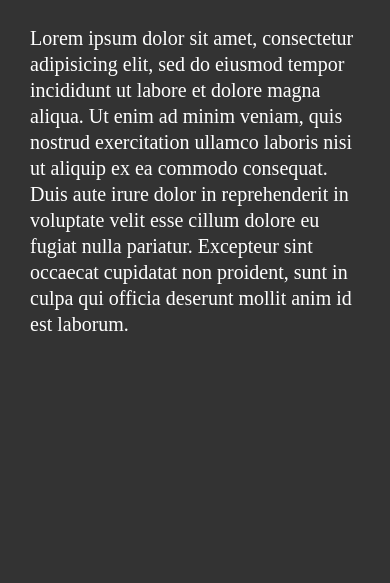
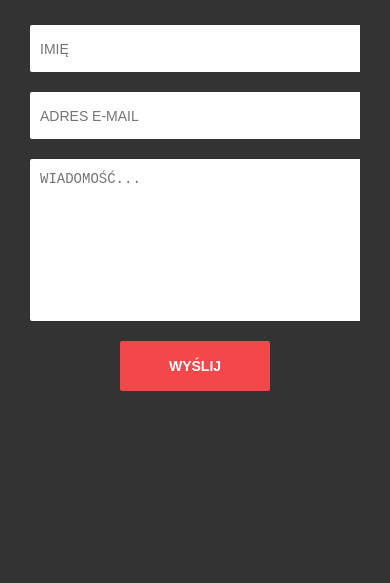
Before and after one commit to marcin-zybura/portfolio-page, a website: page web/contact.html in a window 390 px wide. Shown: the part 171-754 px from the top of the page. Drawn offline with Linux system fonts and the light colour scheme.

Commit message:
mobile contact form sketch

```diff
--- /dev/null
+++ b/style/scss/_buttons.scss
@@ -0,0 +1,17 @@
+.button-container {
+    display: flex;
+    justify-content: center;
+}
+
+.submit-button {
+    background-color: #F4474A;
+    border: none;
+    border-radius: 2px;
+    color: #FFF;
+    cursor: pointer;
+    display: block;
+    font-size: 14px;
+    font-weight: bold;
+    height: 50px;
+    width: 150px;
+}
--- /dev/null
+++ b/style/scss/_contact.scss
@@ -0,0 +1,38 @@
+.contact-container {
+    margin: 0 auto;
+    overflow: hidden;
+    width: 100%;
+}
+
+.contact-form {
+    display: block;
+    position: relative;
+    width: 100%;
+}
+
+.input-container {
+    margin-bottom: 20px;
+    position: relative;
+    width: 100%;
+}
+
+.form-input {
+    border: none;
+    border-radius: 2px;
+    color: #333;
+    display: block;
+    font-size: 14px;;
+    height: 45px;
+    line-height: 20px;
+    margin: 0 auto;
+    outline: none;
+    padding-left: 10px;
+    width: 100%;
+}
+
+.input-message {
+    height: 150px;
+    padding-top: 10px;
+    resize: none;
+    width: 100%;
+}
--- a/style/scss/style.scss
+++ b/style/scss/style.scss
@@ -7,4 +7,6 @@
 @import "skills";
 @import "experience";
 @import "portfolio";
+@import "contact";
+@import "buttons";
 @import "global";
--- a/web/contact.html
+++ b/web/contact.html
@@ -87,7 +87,28 @@
                         <h2 class="title">
                             Kontakt
                         </h2>
-                        <p>Lorem ipsum dolor sit amet, consectetur adipisicing elit, sed do eiusmod tempor incididunt ut labore et dolore magna aliqua. Ut enim ad minim veniam, quis nostrud exercitation ullamco laboris nisi ut aliquip ex ea commodo consequat. Duis aute irure dolor in reprehenderit in voluptate velit esse cillum dolore eu fugiat nulla pariatur. Excepteur sint occaecat cupidatat non proident, sunt in culpa qui officia deserunt mollit anim id est laborum.</p>
+                        <div class="contact-container">
+                            <form class="contact-form">
+                                <div class="input-container">
+                                    <span class="your-name">
+                                        <input class="form-input input-name" type="text" name="your-name" value size="40" placeholder="IMIĘ">
+                                    </span>
+                                </div>
+                                <div class="input-container">
+                                    <span class="your-email">
+                                        <input class="form-input input-email" type="email" name="your-email" value size="40" placeholder="ADRES E-MAIL">
+                                    </span>
+                                </div>
+                                <div class="input-container">
+                                    <span class="your-message">
+                                        <textarea class="form-input input-message" name="your-message" value size="40" placeholder="WIADOMOŚĆ..."></textarea>
+                                    </span>
+                                </div>
+                                <div class="button-container">
+                                    <input class="submit-button" type="submit" value="WYŚLIJ">
+                                </div>
+                            </form>
+                        </div>
                     </section>
                 </section>
             </div>
```
Also changed, not shown: style/css/style.css.
